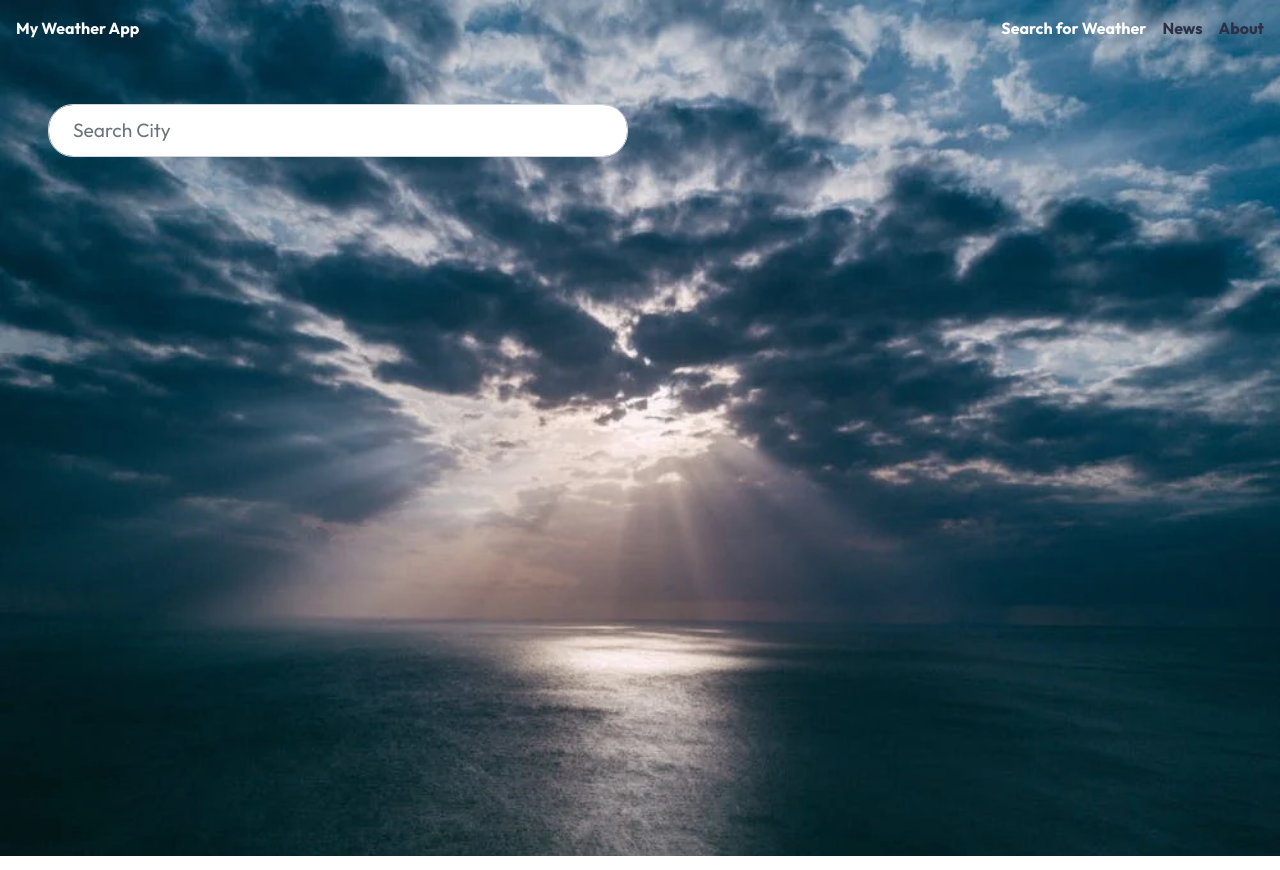
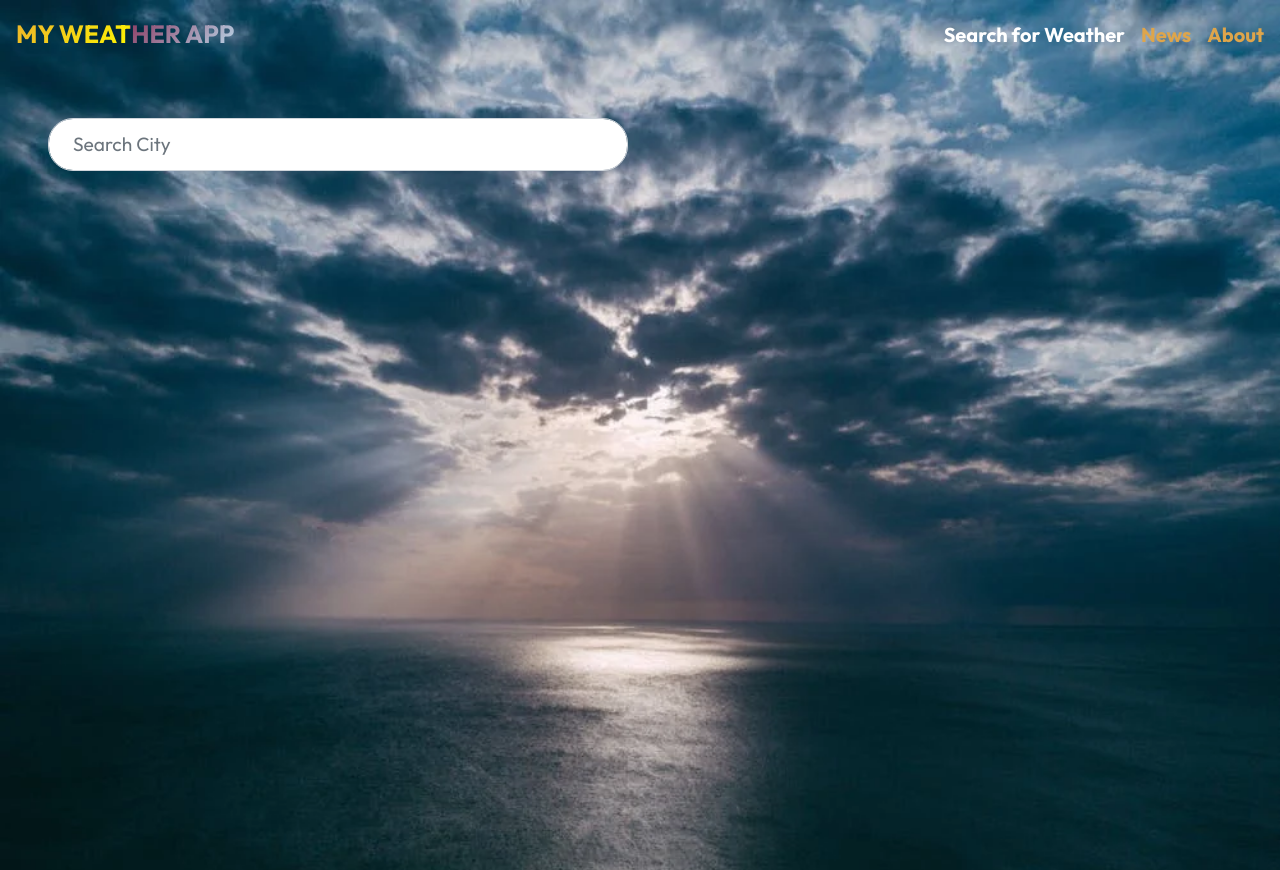
Before and after one commit to CalixCarlo/weather-project, a React (Vite) app: page / in a window 1280 px wide. Built offline with nearby package versions, Linux system fonts and the light colour scheme.

Commit message:
Add Css on logo styling

```diff
--- a/src/index.css
+++ b/src/index.css
@@ -30,6 +30,7 @@ body {
   display: flex;
   justify-content: center;
   align-items: center
+
 }
 
 .navbar-container {
@@ -37,15 +38,17 @@ body {
   justify-content: space-between;
   align-items: center;
   padding: 1rem;
+  font-size: 20px;
 }
 
 .navbar-container nav {
   display: flex;
   gap: 1rem;
+
 }
 
 .navbar-container a {
-  color: var(--dark);
+  color: var(--primary);
   font-weight: bold;
   text-decoration: none;
   position: relative;
@@ -55,15 +58,33 @@ body {
   color: var(--light);
 }
 .logo {
-  color: var(--light);
+  color: #FEFF86;
   font-weight: bold;
+  text-transform: uppercase;
+  background-image: linear-gradient(
+    -225deg,
+    #89375F 0%,
+    #BAD7E9 29%,
+    #EBB02D 67%,
+    #fff800 100%
+  );
+  background-size: auto auto;
+  background-clip: border-box;
+  background-size: 200% auto;
+  color: #fff;
+  background-clip: text;
+  -webkit-background-clip: text;
+  -webkit-text-fill-color: transparent;
+  animation: textclip 2s linear infinite;
+  display: inline-block;
+  font-size: 25px;
+
 }
 
 .app {
   width: 100%;
   height: 100vh;
   position: relative;
-  color:;
   padding: 2rem 2rem;
 }
 
@@ -138,3 +159,9 @@ body {
   background-color: rgba(71, 67, 67, 0.2);
   color:var(--light);
 }
+
+@keyframes textclip {
+  to {
+    background-position: 200% center;
+  }
+}
```
